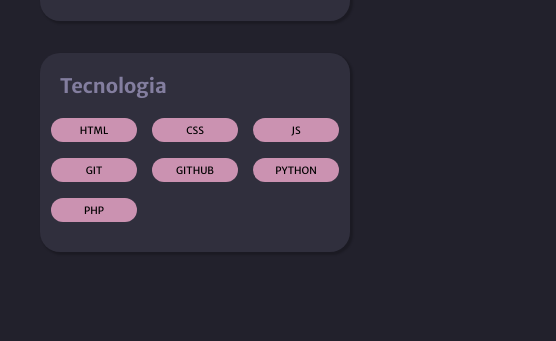
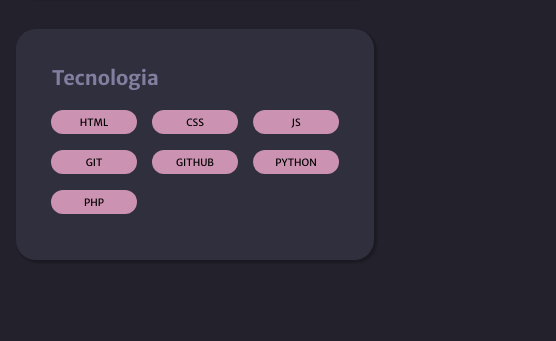
Before and after one commit to wilhamoreira/Portifolio-pessoal, a plain HTML site: page index.html in a window 390 px wide. Shown: the part 719-1060 px from the top of the page, 556 px wide, since content can reach past the window. Drawn offline with Linux system fonts and the light colour scheme.

Commit message:
Ajustando comportamento responsivo

```diff
--- a/assets/css/style.css
+++ b/assets/css/style.css
@@ -28,11 +28,16 @@ body{
         width: 100%;
         display: flex;
         flex-direction: column;
+        margin: auto;
+        padding: 1rem;
     }
     .contato{
         display: flex;
         justify-content: center;
         align-items: center;
+    }
+    .tecnologias{
+        padding: 1rem;
     }
 }
 
```
